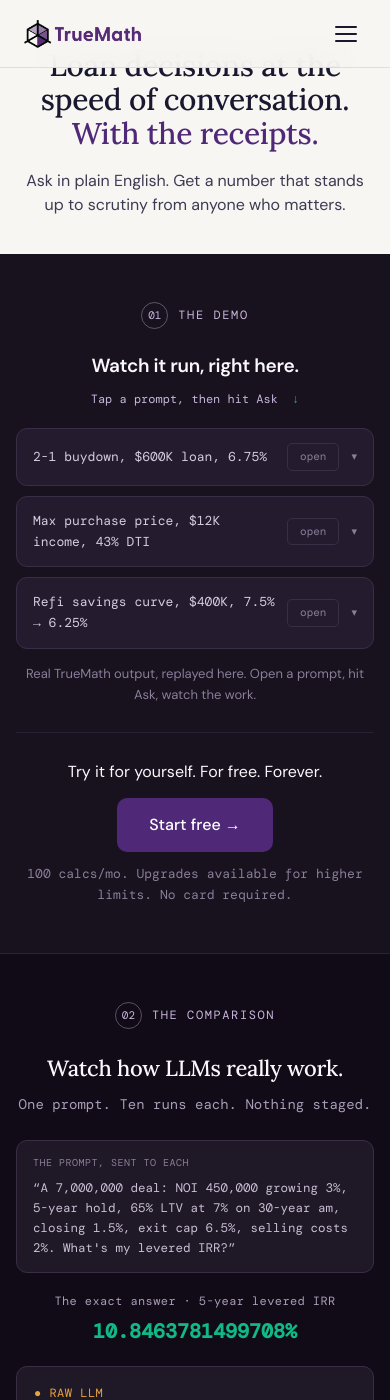
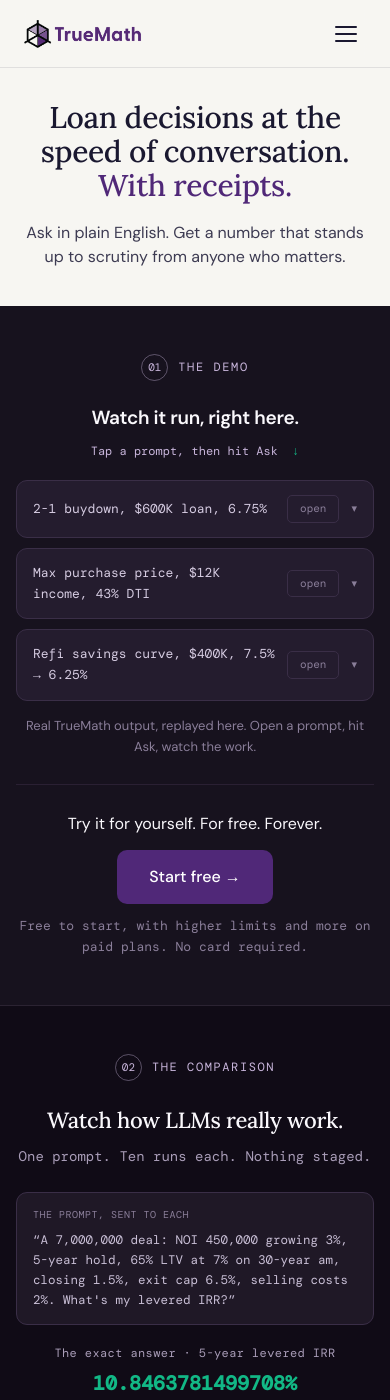
Before and after one commit to truemathai/truemath.ai, a Jekyll site: the page built from _verticals/residential-mortgage-broker.md, in a window 390 px wide and 1400 px high. Built offline with Jekyll 4.4.1, drawn with Linux system fonts in a browser that asks for light colours; part of the change alters nothing that is shown.

Commit message:
Refine mortgage-broker vertical from review
- Hero: clear the fixed 68px nav with more top padding so the headline is no
  longer jammed against the bar (matches the other hero pages).
- Demo: remove the full-trace/condensed toggle — it doesn't exist in the app.
  The maxprice demo now shows only the full engine trace.
- Copy: replace the specific "100 calcs/mo" line with "Free to start, with
  higher limits and more on paid plans" so a non-pricing page makes no
  guarantee that could go stale.
- Hero accent: "With the receipts." → "With receipts." (punchier).

Co-Authored-By: Claude Opus 4.8 (1M context) <noreply@anthropic.com>

```diff
--- a/_layouts/vertical.html
+++ b/_layouts/vertical.html
@@ -67,9 +67,7 @@ layout: default
                 <div class="tmv-rhead"><span class="tmv-ts">{{ d.date | default: "Jul 9, 2026" }} {{ d.ts }}</span><span class="tmv-tr tmv-first">Response</span></div>
                 <div class="tmv-scen">Creating <b>Scenario 1</b>.</div>
                 <div class="tmv-rule"></div>
-                {% if d.full %}<div class="tmv-tracetoggle"><button class="tmv-ttbtn" type="button" data-trace="{{ d.id }}" data-mode="condensed">&#8862; Full engine trace &middot; {{ d.full.size }} steps</button></div>{% endif %}
                 <div class="tmv-steps" id="steps_{{ d.id }}">{% include tmv-blocks.html blocks=d.blocks chart=d.chart %}</div>
-                {% if d.full %}<div class="tmv-full" id="full_{{ d.id }}" hidden>{% include tmv-blocks.html blocks=d.full chart=d.chart %}</div>{% endif %}
                 <div class="tmv-finalwrap"><div class="tmv-final"><div class="tmv-txt">{{ d.final }}</div></div></div>
               </div>
             </div>
@@ -89,7 +87,7 @@ layout: default
   <div class="tmv-democta">
     <div class="tmv-lead">Try it for yourself. For free. Forever.</div>
     <a class="btn-large" href="{{ page.cta_url | default: 'https://app.truemath.ai/signup' }}">Start free &rarr;</a>
-    <div class="tmv-fine">100 calcs/mo. Upgrades available for higher limits. No card required.</div>
+    <div class="tmv-fine">Free to start, with higher limits and more on paid plans. No card required.</div>
   </div>
 </section>
 
--- a/_verticals/residential-mortgage-broker.md
+++ b/_verticals/residential-mortgage-broker.md
@@ -10,7 +10,7 @@ name: "Residential Mortgage Broker"
 # Hero. `hero_line` is the vertical-specific noun; the rest is shared framing.
 hero_line: "Loan decisions"
 hero_rest: "at the speed of conversation."
-hero_accent: "With the receipts."
+hero_accent: "With receipts."
 hero_sub: "Ask in plain English. Get a number that stands up to scrutiny from anyone who matters."
 
 # Where every call-to-action points.
@@ -70,24 +70,6 @@ demos:
       - ["loan_term", "30 yr"]
       - ["calculate", "max_qualifying_purchase_price USD"]
     blocks:
-      - type: "kv"
-        h: "Maximum Qualifying PI Payment"
-        desc: "43% of income, less other debt, taxes, and insurance."
-        lines:
-          - ["Max PI payment", "$3,910.00"]
-      - type: "kv"
-        h: "Maximum Qualifying Loan Amount"
-        desc: "The loan that payment supports at 7.250% over 30 years."
-        lines:
-          - ["Max loan amount", "$573,165.63"]
-      - type: "pmi"
-        k: "✓ PMI check"
-        v: "LTV lands at 80.0%, right at the threshold, so no PMI applies."
-      - type: "kv"
-        h: "Maximum Qualifying Purchase Price"
-        desc: "Qualifying loan amount grossed up by the 20% down payment."
-        lines: []
-    full:
       - type: "kv"
         h: "Loan Term in Months"
         desc: "Converts the practitioner-facing loan term into a bare month count for downstream math. A value with no unit passes through unchanged (already months); a unit-bearing value (for example 30 yr) is normalized to months."
--- a/css/site.css
+++ b/css/site.css
@@ -1029,7 +1029,8 @@ a.vignette-card-link:hover .role-label { color: var(--purple); }
 }
 
 /* hero — site tokens, auto light/dark */
-.tmv-hero { background: var(--bg); text-align: center; padding: 64px 28px 48px; }
+/* top padding clears the fixed 68px nav (matches the other hero pages) */
+.tmv-hero { background: var(--bg); text-align: center; padding: 116px 28px 48px; }
 .tmv-hero-inner { max-width: 660px; margin: 0 auto; }
 .tmv-hero h1 { font-family: var(--font-serif); font-size: clamp(30px, 5vw, 44px); line-height: 1.14; font-weight: 500; color: var(--ink); letter-spacing: -0.01em; margin: 0; text-wrap: pretty; }
 .tmv-hero .tmv-accent { color: var(--purple); }
@@ -1116,9 +1117,6 @@ a.vignette-card-link:hover .role-label { color: var(--purple); }
 .tmv-clegend { text-align: center; font-size: 11px; color: #4A4553; margin-bottom: 6px; font-family: var(--font-sans); }
 .tmv-cdot { display: inline-block; width: 9px; height: 9px; background: #D14D57; border-radius: 2px; vertical-align: middle; margin-right: 5px; }
 .tmv-chart svg { width: 100%; height: auto; display: block; font-family: var(--font-mono); }
-.tmv-tracetoggle { text-align: right; }
-.tmv-ttbtn { font-family: var(--font-mono); font-size: 11.5px; color: var(--tmv-app-purple); background: #F7F3FB; border: .5px solid #DCC9EA; border-radius: 7px; padding: 6px 13px; cursor: pointer; margin-bottom: 14px; }
-.tmv-ttbtn:hover { background: #F1E9F7; }
 .tmv-inputbar { border-top: .5px solid #ECE6F2; padding: 11px 16px; background: #FCFBFD; display: flex; align-items: center; gap: 10px; text-decoration: none; }
 .tmv-ph { font-size: 13px; color: #8A7E99; flex: 1; font-family: var(--font-mono); }
 .tmv-askmini { background: var(--tmv-green); color: var(--tmv-green-ink); font-size: 13px; font-weight: 600; padding: 8px 20px; border-radius: 7px; font-family: var(--font-sans); }
@@ -1173,7 +1171,7 @@ a.vignette-card-link:hover .role-label { color: var(--purple); }
   .tmv-compare { grid-template-columns: 1fr; }
   .tmv-scroll { max-height: none; }
   .tmv-convtitle { white-space: normal; }
-  .tmv-hero { padding: 48px 22px 36px; }
+  .tmv-hero { padding: 100px 22px 36px; }
   .tmv-demo, .tmv-proof { padding-left: 16px; padding-right: 16px; }
 }
 
--- a/js/vertical-demo.js
+++ b/js/vertical-demo.js
@@ -60,23 +60,6 @@
       }
     })();
   }
-
-  /* ---------- full engine trace toggle ---------- */
-  document.querySelectorAll(".tmv-ttbtn").forEach(function (btn) {
-    var launcher = btn.closest(".tmv-launcher");
-    var steps = launcher.querySelector(".tmv-steps");
-    var full = launcher.querySelector(".tmv-full");
-    if (!full) return;
-    var count = btn.getAttribute("data-count") || full.children.length;
-    btn.addEventListener("click", function () {
-      var toFull = btn.dataset.mode !== "full";
-      btn.dataset.mode = toFull ? "full" : "condensed";
-      steps.hidden = toFull;
-      full.hidden = !toFull;
-      btn.innerHTML = toFull ? "− Condensed view" : "⊞ Full engine trace · " + count + " steps";
-      if (toFull) drawCharts(launcher); // full trace may contain its own chart
-    });
-  });
 
   /* ---------- charts ---------- */
   function drawCharts(scope) {
```
